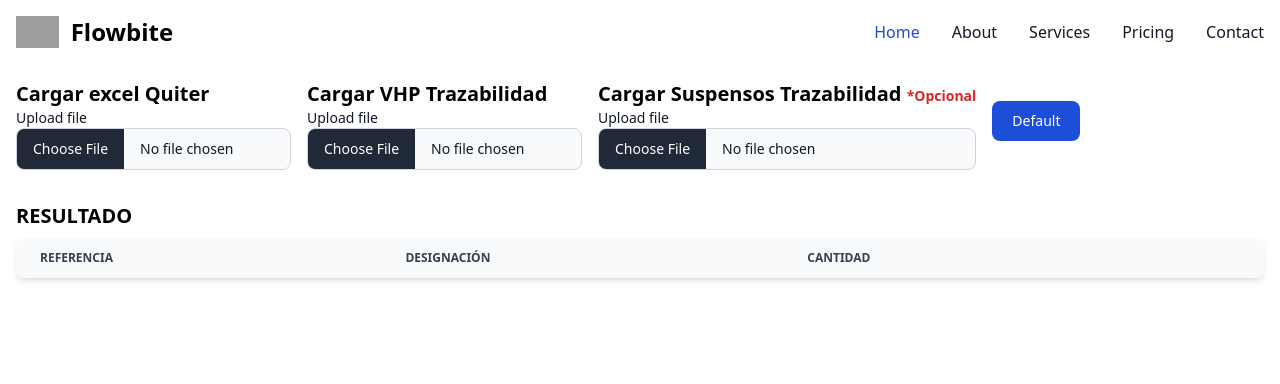
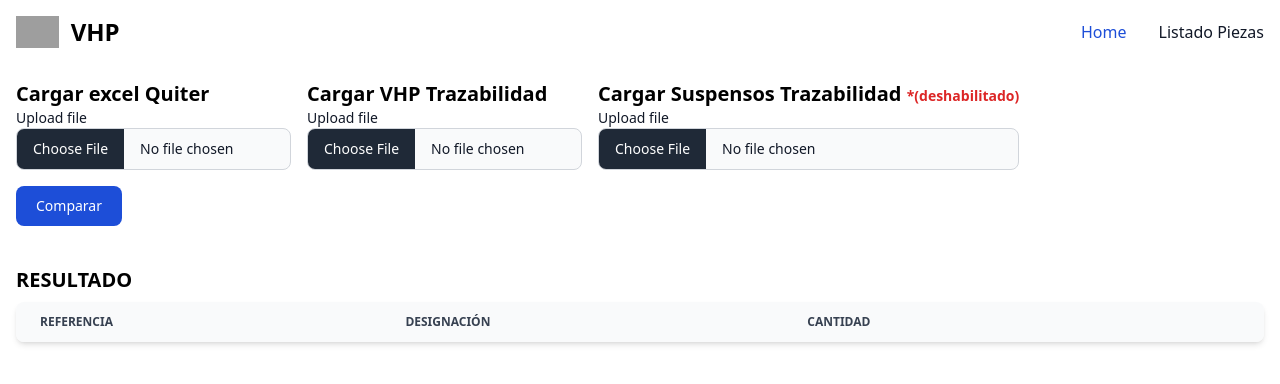
Before and after one commit to peltor/piezas_muertas, an Angular app: page / in a window 1280 px wide. Shown: the top 384 px of the page. Built offline with nearby package versions, Linux system fonts and the light colour scheme; grey boxes are pictures that could not be loaded.

Commit message:
Aplicando ciertos estilos

```diff
--- a/src/app/components/main/main.component.html
+++ b/src/app/components/main/main.component.html
@@ -20,14 +20,14 @@
     >
   </div>
   <div class="max-w-xl">
-    <h2 class="font-bold text-xl">Cargar Suspensos Trazabilidad <span class="text-red-600 text-sm">*Opcional</span></h2>
+    <h2 class="font-bold text-xl">Cargar Suspensos Trazabilidad <span class="text-red-600 text-sm">*(deshabilitado)</span></h2>
     <label class="block text-sm font-medium text-gray-900 dark:text-white" for="file_suspensos_trazab">Upload file</label>
     <input
       class="block w-full text-sm text-gray-900 border border-gray-300 rounded-lg cursor-pointer bg-gray-50 dark:text-gray-400 focus:outline-none dark:bg-gray-700 dark:border-gray-600 dark:placeholder-gray-400"
-      id="file_suspensos_trazab" type="file">
+      id="file_suspensos_trazab" type="file" disabled>
   </div>
-  <div>
-    <button type="button" class="text-white bg-blue-700 hover:bg-blue-800 focus:ring-4 focus:ring-blue-300 font-medium rounded-lg text-sm px-5 py-2.5 me-2 mb-2 dark:bg-blue-600 dark:hover:bg-blue-700 focus:outline-none dark:focus:ring-blue-800" (click)="filterData()">Default</button>
+  <div class="w-full">
+    <button type="button" class="text-white bg-blue-700 hover:bg-blue-800 focus:ring-4 focus:ring-blue-300 font-medium rounded-lg text-sm px-5 py-2.5 me-2 mb-2 dark:bg-blue-600 dark:hover:bg-blue-700 focus:outline-none dark:focus:ring-blue-800" (click)="filterData()">Comparar</button>
   </div>
 </section>
 
--- a/src/app/components/main/main.component.ts
+++ b/src/app/components/main/main.component.ts
@@ -50,7 +50,7 @@ export class MainComponent {
 
       // Limpiar el encabezado si existe y mapear los datos
       this.extractedDataQuiter = data
-        .slice(1) // Ignora la fila de encabezado, si la primera fila contiene encabezados
+        .slice(1,data.length-3) // Ignora la fila de encabezado, si la primera fila contiene encabezados
         .map(row => ({
           referencia: row[1], // Columna B (índice 1)
           designacion: row[2], // Columna C (índice 2)
--- a/src/app/components/navbar/navbar.component.html
+++ b/src/app/components/navbar/navbar.component.html
@@ -3,8 +3,8 @@
 <nav class="bg-white border-gray-200 dark:bg-gray-900">
   <div class="max-w-screen-xl flex flex-wrap items-center justify-between mx-auto p-4">
     <a href="https://flowbite.com/" class="flex items-center space-x-3 rtl:space-x-reverse">
-      <img src="https://flowbite.com/docs/images/logo.svg" class="h-8" alt="Flowbite Logo" />
-      <span class="self-center text-2xl font-semibold whitespace-nowrap dark:text-white">Flowbite</span>
+      <img src="https://flowbite.com/docs/images/logo.svg" class="h-8" alt="Peltor Logo" />
+      <span class="self-center text-2xl font-semibold whitespace-nowrap dark:text-white">VHP</span>
     </a>
     <button data-collapse-toggle="navbar-default" type="button" class="inline-flex items-center p-2 w-10 h-10 justify-center text-sm text-gray-500 rounded-lg md:hidden hover:bg-gray-100 focus:outline-none focus:ring-2 focus:ring-gray-200 dark:text-gray-400 dark:hover:bg-gray-700 dark:focus:ring-gray-600" aria-controls="navbar-default" aria-expanded="false">
       <span class="sr-only">Open main menu</span>
@@ -18,17 +18,9 @@
           <a href="#" class="block py-2 px-3 text-white bg-blue-700 rounded-sm md:bg-transparent md:text-blue-700 md:p-0 dark:text-white md:dark:text-blue-500" aria-current="page">Home</a>
         </li>
         <li>
-          <a href="#" class="block py-2 px-3 text-gray-900 rounded-sm hover:bg-gray-100 md:hover:bg-transparent md:border-0 md:hover:text-blue-700 md:p-0 dark:text-white md:dark:hover:text-blue-500 dark:hover:bg-gray-700 dark:hover:text-white md:dark:hover:bg-transparent">About</a>
+          <a href="https://listado.peltor.dev/" target="_blank" class="block py-2 px-3 text-gray-900 rounded-sm hover:bg-gray-100 md:hover:bg-transparent md:border-0 md:hover:text-blue-700 md:p-0 dark:text-white md:dark:hover:text-blue-500 dark:hover:bg-gray-700 dark:hover:text-white md:dark:hover:bg-transparent">Listado Piezas</a>
         </li>
-        <li>
-          <a href="#" class="block py-2 px-3 text-gray-900 rounded-sm hover:bg-gray-100 md:hover:bg-transparent md:border-0 md:hover:text-blue-700 md:p-0 dark:text-white md:dark:hover:text-blue-500 dark:hover:bg-gray-700 dark:hover:text-white md:dark:hover:bg-transparent">Services</a>
-        </li>
-        <li>
-          <a href="#" class="block py-2 px-3 text-gray-900 rounded-sm hover:bg-gray-100 md:hover:bg-transparent md:border-0 md:hover:text-blue-700 md:p-0 dark:text-white md:dark:hover:text-blue-500 dark:hover:bg-gray-700 dark:hover:text-white md:dark:hover:bg-transparent">Pricing</a>
-        </li>
-        <li>
-          <a href="#" class="block py-2 px-3 text-gray-900 rounded-sm hover:bg-gray-100 md:hover:bg-transparent md:border-0 md:hover:text-blue-700 md:p-0 dark:text-white md:dark:hover:text-blue-500 dark:hover:bg-gray-700 dark:hover:text-white md:dark:hover:bg-transparent">Contact</a>
-        </li>
+
       </ul>
     </div>
   </div>
```
